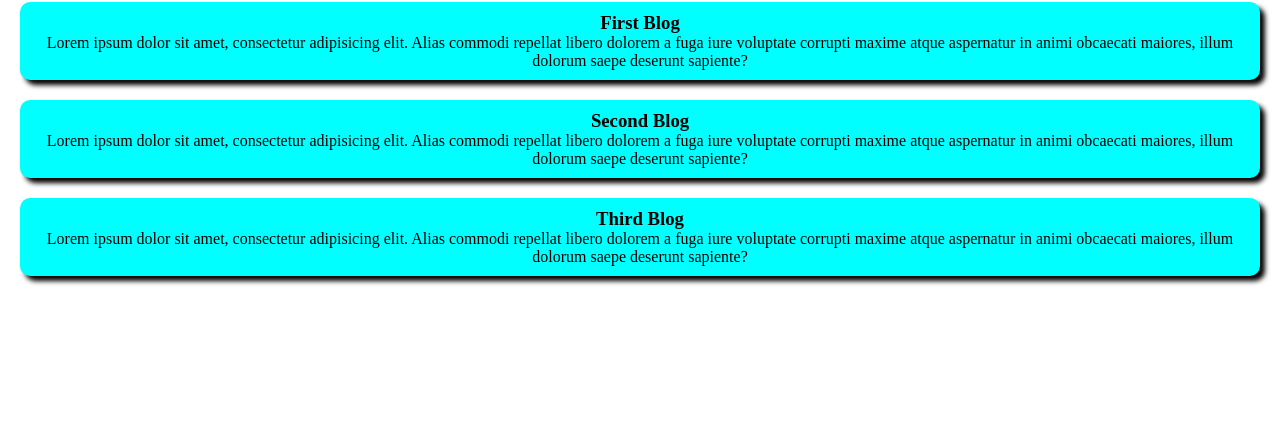
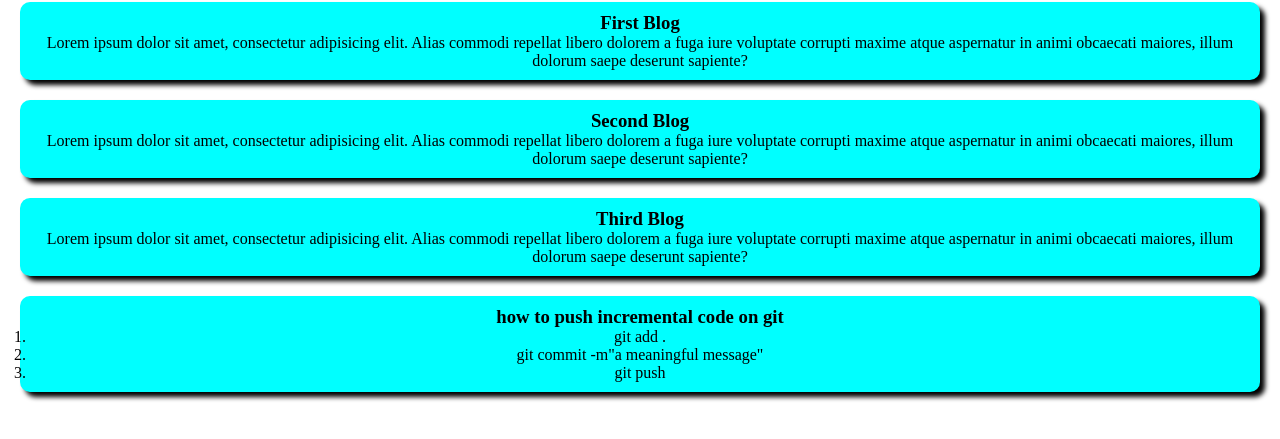
Before and after one commit to mobinmaih/the-first-website, a plain HTML site: page index.html in a window 1280 px wide. Shown: the part 55-494 px from the top of the page. Drawn offline with Linux system fonts and the light colour scheme.

Commit message:
new ordered list added

```diff
--- a/index.html
+++ b/index.html
@@ -26,5 +26,13 @@
             Lorem ipsum dolor sit amet, consectetur adipisicing elit. Alias commodi repellat libero dolorem a fuga iure voluptate corrupti maxime atque aspernatur in animi obcaecati maiores, illum dolorum saepe deserunt sapiente?
         </p>
     </div>
+    <div>
+        <h3>how to push incremental code on git</h3>
+        <ol>
+            <li>git add .</li>
+            <li>git commit -m"a meaningful message"</li>
+            <li>git push</li>
+        </ol>
+    </div>
 </body>
 </html>
```
